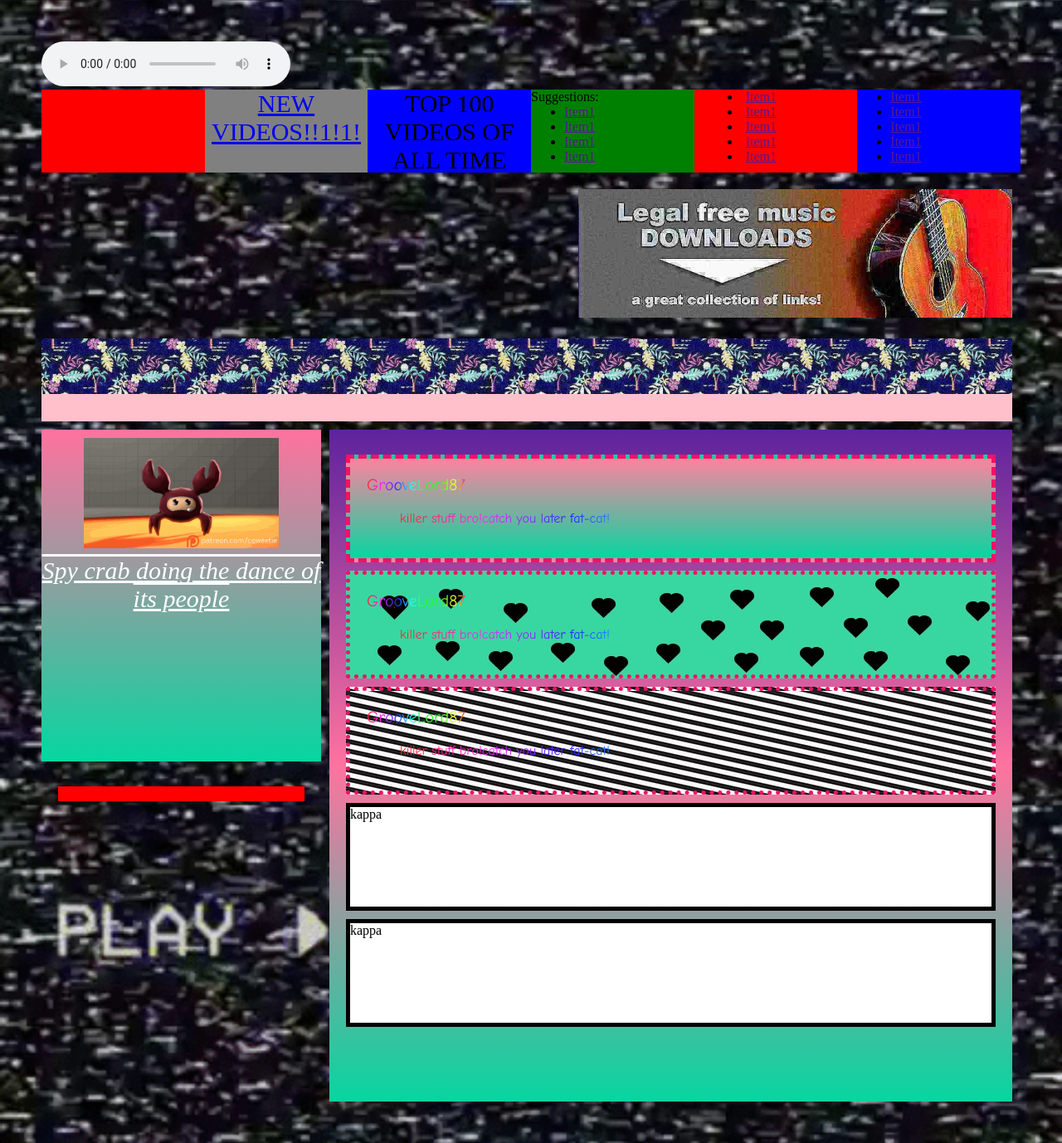
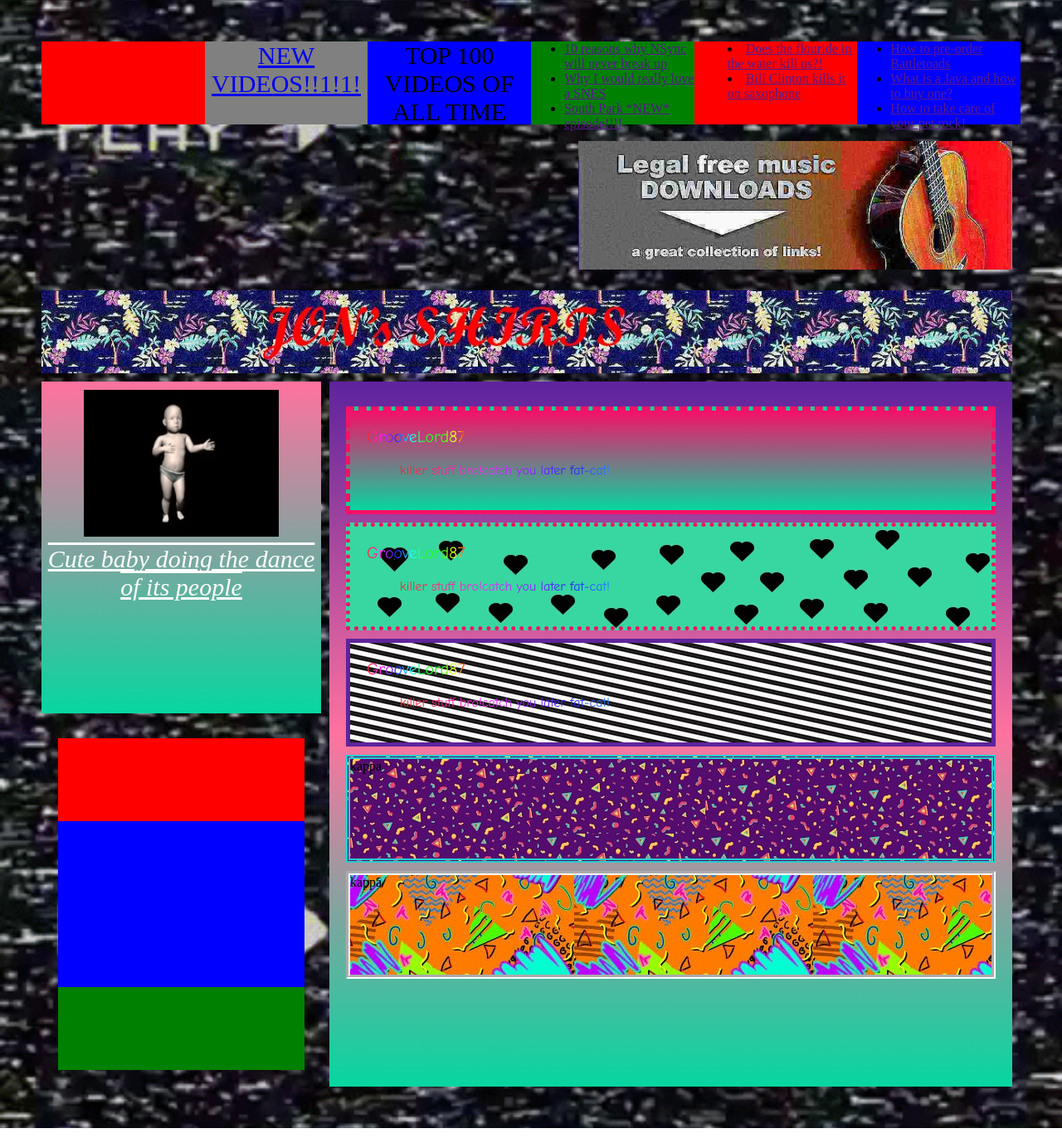
Before and after one commit to andreivoiculas/GUH2018, a plain HTML site: page autoscroll.html in a window 1280 px wide. Shown: the whole page at 83% size. Drawn offline with nearby package versions, Linux system fonts and the light colour scheme.

Commit message:
Added stuff

```diff
--- a/autoscroll.html
+++ b/autoscroll.html
@@ -8,11 +8,11 @@
 <script type="text/javascript">
   useless_work();
 </script>
-<body onload="popupads()">
- <audio controls="" autoplay>
+<body onload="">
+ <!-- <audio controls="" autoplay>
   <source src="dogs.mp3" type="audio/mpeg">
 Your browser does not support the audio element.
-</audio>
+</audio>  -->
 <script type="text/javascript">
   function popup()
   {
@@ -38,38 +38,31 @@ Your browser does not support the audio element.
     <a href="ad1.html" class="new-videos">NEW VIDEOS!!1!1!</a>
     <p class="top100">TOP 100 VIDEOS OF ALL TIME</p>
     <div class="list1">
-      Suggestions:
       <ul>
-      <li><a href="">Item1</a></li>
-      <li><a href="">Item1</a></li>
-      <li><a href="">Item1</a></li>
-      <li><a href="">Item1</a></li>
+      <li><a href="">10 reasons why NSync will never break up</a></li>
+      <li><a href="">Why I would really love a SNES</a></li>
+      <li><a href="">South Park *NEW* episode!!!!</a></li>
       </ul>
     </div>
     <div class="list2">
-      <li><a href="">Item1</a></li>
-      <li><a href="">Item1</a></li>
-      <li><a href="">Item1</a></li>
-      <li><a href="">Item1</a></li>
-      <li><a href="">Item1</a></li>
+      <li><a href="">Does the flouride in the water kill us?!</a></li>
+      <li><a href="">Bill Clinton kills it on saxophone</a></li>
       </ul>
     </div>
     <div class="list3">
       <ul>
-      <li><a href="">Item1</a></li>
-      <li><a href="">Item1</a></li>
-      <li><a href="">Item1</a></li>
-      <li><a href="">Item1</a></li>
-      <li><a href="">Item1</a></li>
+      <li><a href="">How to pre-order Battletoads</a></li>
+      <li><a href="">What is a Java and how to buy one?</a></li>
+      <li><a href="">How to take care of your pet rock!</a></li>
       </ul>
     </div>
 
   </div>
   <div class="free-music"> <img src="freemusic.png" style=" max-width: 100%; max-height: 100%" onclick="popup()" > </div>
-  <div class="ad"> <img src="bannerad.jpeg" style="max-width: 100%;max-height: 100%"> </div>
+  <div class="ad"></div>
   <div class="video-box">
-    <img class="video" src="./video.gif" >
-    <p class="video-title"> Spy crab doing the dance of its people</p>
+    <img class="video" src="./baby.gif" >
+    <p class="video-title"> Cute baby doing the dance of its people</p>
   </div>
   <div class="comments">
     <div class="comment comment1">
@@ -93,7 +86,7 @@ Your browser does not support the audio element.
   <div class="bottom-video">
     <div class="description">
       <div class="creator">
-        <img src="">
+        <img class="" src="">
         <p class="creator-name"></p>
       </div>
 
--- a/style.css
+++ b/style.css
@@ -104,7 +104,7 @@ body {
 .comment1{
   border-style: dashed;
   border-color: #f61067;
-  background: linear-gradient(to bottom,#ff829f, #06d6a0);
+  background: linear-gradient(to bottom,#f61067, #06d6a0);
 }
 .comment2{
   border-style: dotted;
@@ -113,9 +113,21 @@ body {
 }
 
 .comment3{
-  border-style: dotted;
-  border-color: #f61067;
+  border-style: solid;
+  border-color: #5e239d;
   background-image:url('./comment2.jpeg');
+}
+
+.comment4{
+  border-style: double;
+  border-color: #25ced1;
+  background-image:url('./comment3.jpeg');
+}
+
+.comment5{
+  border-style: groove;
+  border-color: white;
+  background-image:url('./comment4.jpeg');
 }
 
 .comment .username{
@@ -140,22 +152,26 @@ body {
   grid-auto-rows: minmax(100px, auto);
 }
 
-.description {
+.bottom-video .description {
     background-color: red;
     grid-column: 1;
     grid-row: 1;
+    height: 100px;
 }
 
-.suggestion{
+.bottom-video .suggestion{
     background-color: blue;
     grid-column: 1;
     grid-row: 2;
+    height: 200px;
 }
 
-.search{
+.bottom-video .search{
   background-color: green;
     grid-column: 1;
     grid-row: 3;
+    height: 100px;
+
 }
 
 .banner {
@@ -170,6 +186,7 @@ body {
   grid-row: 1;
   margin-top: 300px;
   height: 100px;
+  background-image:url('./jonshirt.jpeg');
 }
 
 .free-music{
```
Also changed, not shown: baby.gif (added), comment3.jpeg (added), comment4.jpeg (added), jonshirt.jpeg (added).
